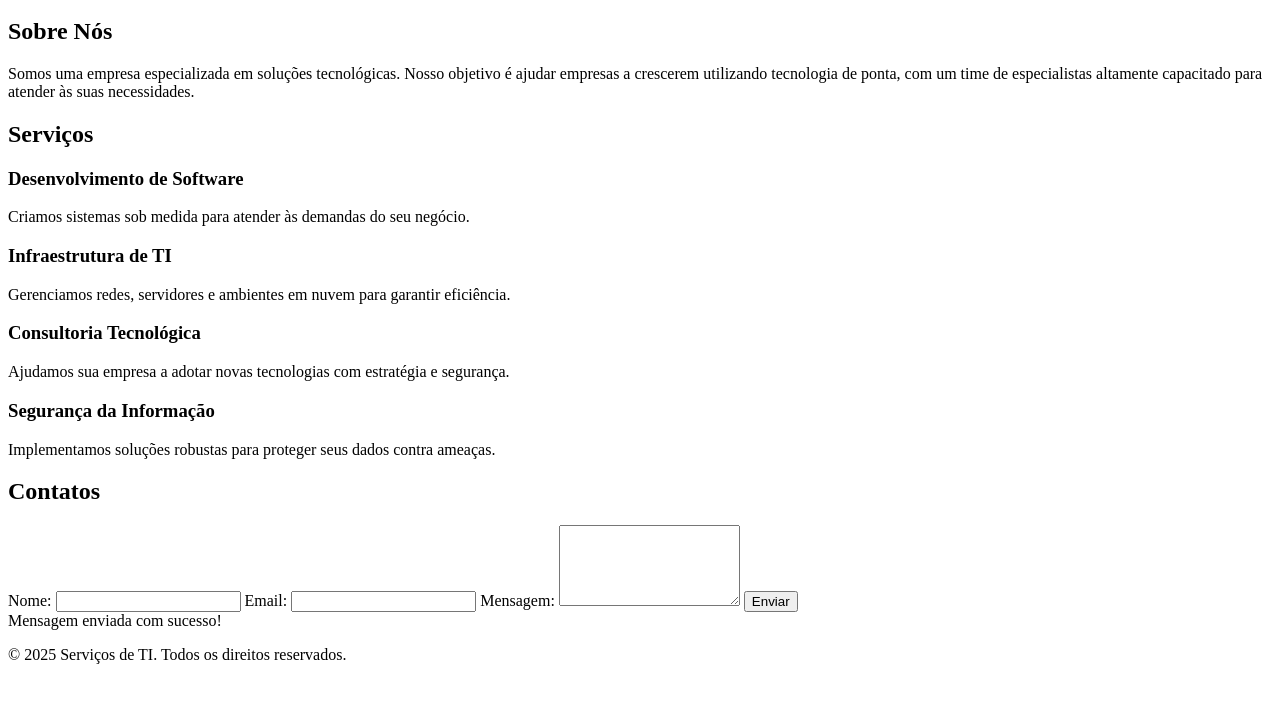
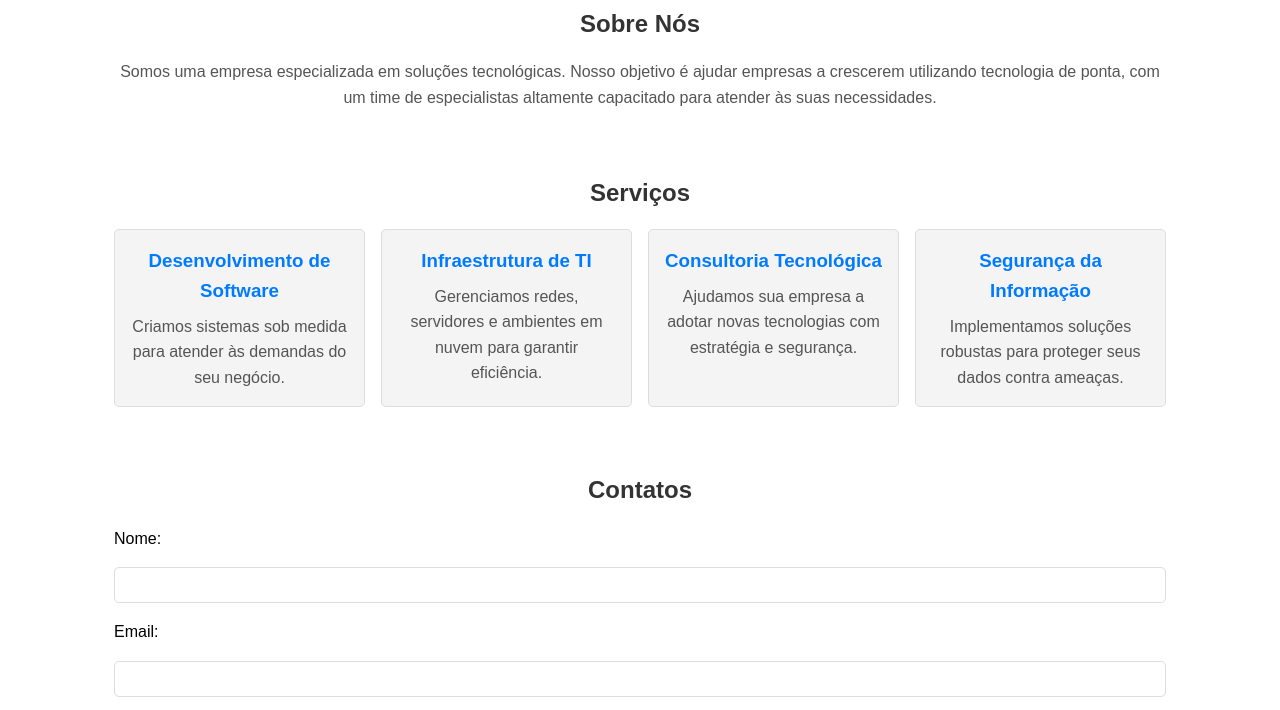
Before and after one commit to PedroSerradilha/Teste-Site, a plain HTML site: page index.html in a window 1280 px wide. Shown: the part 136-846 px from the top of the page. Before the commit the page ends 816 px from the top, so only its background shows below. Drawn offline with Linux system fonts and the light colour scheme; files that its build step writes are made by us from their sources; the site is published under a folder, as on GitHub Pages, so addresses that start at the root find nothing.

Commit message:
Update index.html

```diff
--- a/index.html
+++ b/index.html
@@ -4,7 +4,7 @@
   <meta charset="UTF-8">
   <meta name="viewport" content="width=device-width, initial-scale=1.0">
   <title>Serviços de TI</title>
-  <link rel="stylesheet" href="/src/styles.css">
+  <link rel="stylesheet" href="styles.css">
 </head>
 <body>
   <header>
@@ -78,6 +78,6 @@
     </div>
   </footer>
 
-  <script src="/src/script.js"></script>
+  <script src="script.js"></script>
 </body>
 </html>
```
